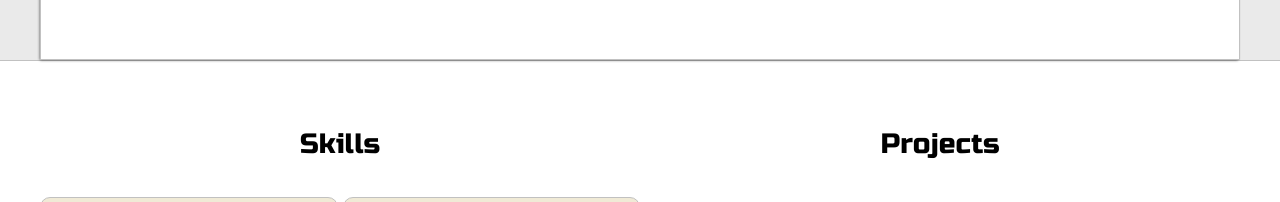
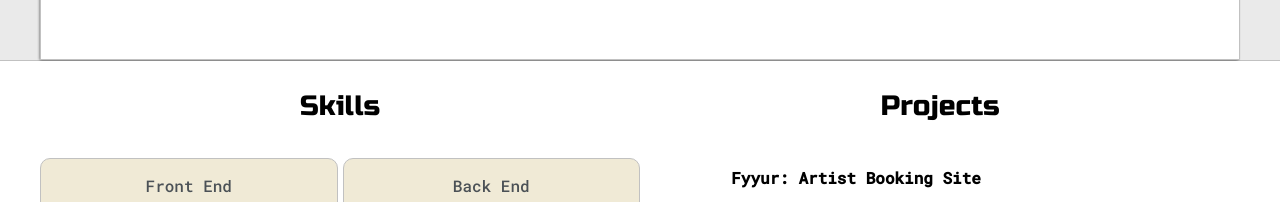
Before and after one commit to aomran808/aomran808.github.io, a plain HTML site: page index.html in a window 1280 px wide. Shown: the part 620-822 px from the top of the page. Drawn offline with Linux system fonts and the light colour scheme.

Commit message:
Update default.css
Removing margin top for the second section

```diff
--- a/default.css
+++ b/default.css
@@ -80,7 +80,6 @@ ul {
 }
 
 .s2 {
-  margin-top: 3%;
   background-color: var(--secondaryColor);
   border-bottom: 1px solid var(--borderColor);
   overflow-y: hidden;
```
